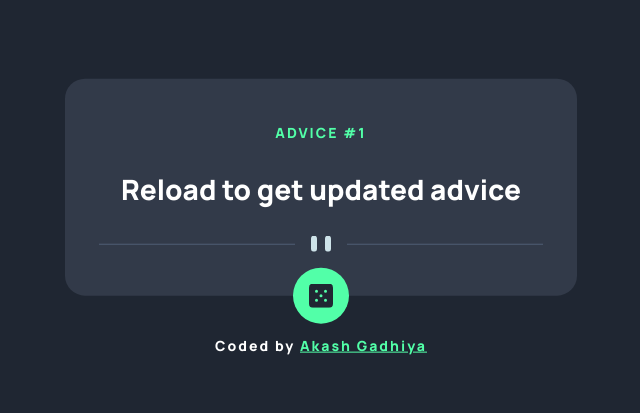
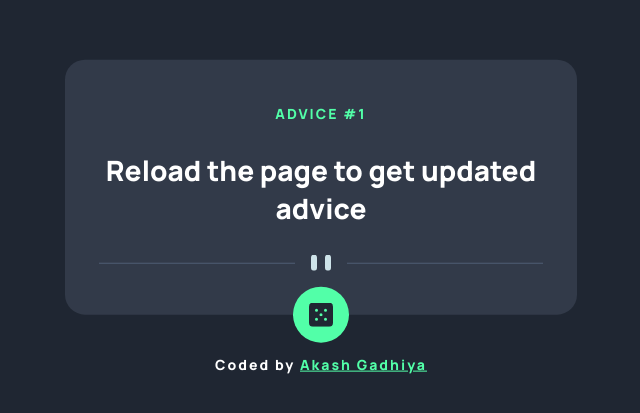
Before and after one commit to GadhiyaAkash/Advice-generator-app, a plain HTML site: page index.html in a window 1280 px wide. Shown: the part 193-606 px from the top of the page, without its empty margins (319-959 px from the left). Drawn offline with Linux system fonts and the light colour scheme; no server answers.

Commit message:
Use variable in css

```diff
--- a/js/core.js
+++ b/js/core.js
@@ -7,7 +7,7 @@ async function getAdvice() {
         const content = await response.json();
         setAdviceValues('&ldquo;' + content['slip'].advice + '&rdquo;', content['slip'].id);
     } catch (error) {
-        setAdviceValues("Reload to get updated advice", 1);
+        setAdviceValues("Reload the page to get updated advice", 1);
     }
 }
 
--- a/styles/main.css
+++ b/styles/main.css
@@ -4,11 +4,18 @@
     scroll-behavior: smooth;
 }
 
+/* Define variables */
+:root {
+    --primary-color:hsl(150, 100%, 66%);
+    --secondary-color: hsl(217, 19%, 24%);
+    --primary-font-family: "Manrope", sans-serif;
+}
+
 body {
     background-color: hsl(218, 23%, 16%);
     color: #fff;
     font-size: 14px;
-    font-family: "Manrope", sans-serif;
+    font-family: var(--primary-font-family);
     font-optical-sizing: auto;
     font-weight: 800;
     font-style: normal;
@@ -24,7 +31,7 @@ body {
 }
 
 .primary-color {
-    color: hsl(150, 100%, 66%);
+    color: var(--primary-color)
 }
 
 .fz-normal {
@@ -55,13 +62,13 @@ body {
 }
 
 .advice-box {
-    background-color: hsl(217, 19%, 24%);
+    background-color: var(--secondary-color);
     padding: 30px 30px 40px 30px;
     border-radius: 20px;
 }
 
 .dice-image {
-    background-color: hsl(150, 100%, 66%);
+    background-color: var(--primary-color);
     display: flex;
     padding: 16px;
     border-radius: 50%;
@@ -72,7 +79,7 @@ body {
 }
 
 .dice-image:hover {
-    box-shadow: 0px 0px 25px 0px hsl(150, 100%, 66%);
+    box-shadow: 0px 0px 25px 0px var(--primary-color);
     cursor: pointer;
 }
 
```
